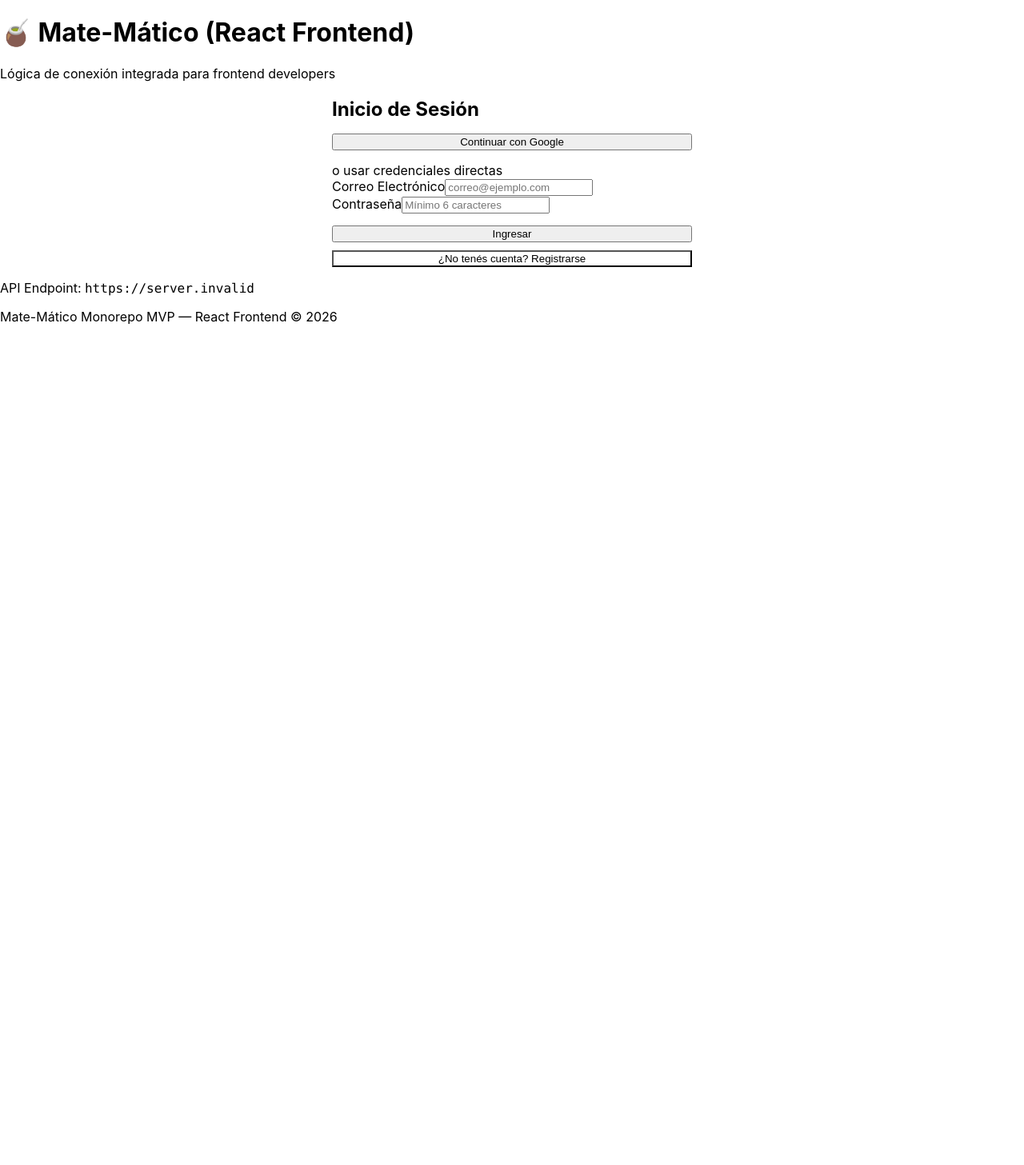
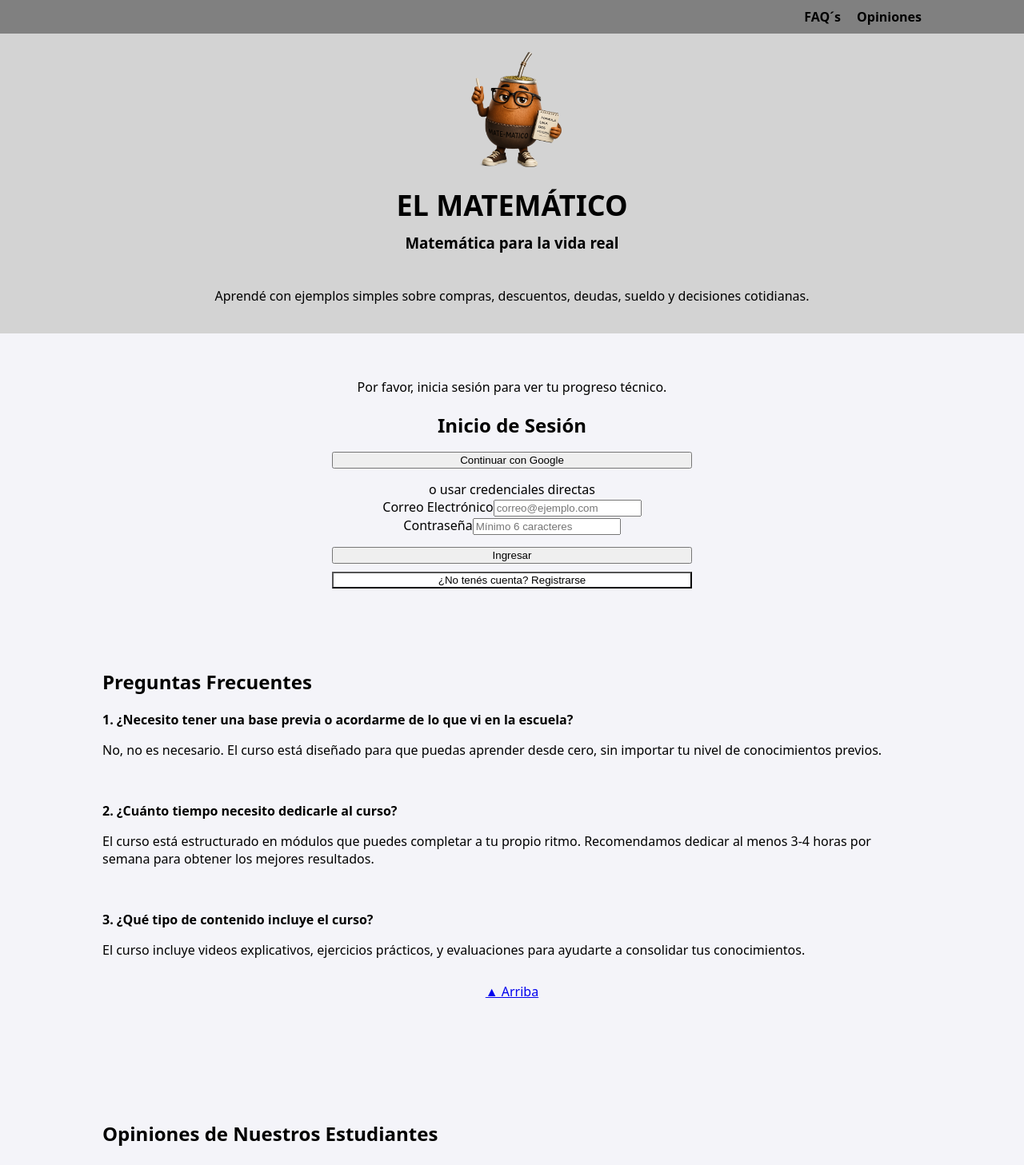
Before and after one commit to Innova-Lab-Mate-Matico/mate-matico, a React (Create React App) app in the folder frontend/: page / in a window 1280 px wide. Shown: the top 1457 px of the page at 80% size. Before the commit the page ends 800 px from the top, so only its background shows below. Built offline with nearby package versions, Linux system fonts and the light colour scheme; no server answers.

Commit message:
landing prueba Aless

```diff
--- a/frontend/src/App.css
+++ b/frontend/src/App.css
@@ -36,3 +36,102 @@
     transform: rotate(360deg);
   }
 }
+
+/* ==========================================
+    Estilos agregados de Aless (landing prueba)
+   ========================================== */
+
+body {
+    margin: 0;
+    padding: 0;
+    font-family: "DynaPuff", system-ui;
+    background-color: #f4f4f9; /* Fondo claro para dar contraste */
+}
+
+header {
+    display: flex;
+    flex-direction: column;
+    align-items: center;
+    justify-content: center;
+    background-color: lightgrey;
+    padding-top: 20px;
+    padding-bottom: 20px;
+    border-bottom: none;
+    text-align: center;
+}
+
+.logo {
+    width: 150px;
+    height: auto;
+    margin-bottom: 15px;
+}
+
+h1 {
+    font-family: "DynaPuff", system-ui;
+    font-size: 36px;
+    color: black;
+    margin: 5px 0;
+}
+
+h3 {
+    margin: 5px 0;
+}
+
+nav {
+    display: flex;
+    justify-content: flex-end;
+    align-items: center;
+    padding-right: 10%;
+    padding-top: 10px;
+    padding-bottom: 10px;
+    font-family: "DynaPuff", system-ui;
+    background-color: grey;
+}
+
+nav ul {
+    list-style: none;
+    display: flex;
+    margin: 0;
+    padding: 0;
+}
+
+nav ul li {
+    margin-right: 20px;
+}
+
+nav ul li:last-child {
+    margin-right: 0;
+}
+
+nav ul li a {
+    text-decoration: none;
+    font-weight: bold;
+    color: black; /* Color para los links del nav */
+    transition: color 0.2s;
+}
+
+nav ul li a:hover {
+    color: #e0e0e0;
+}
+
+section {
+    padding: 40px 10%;
+}
+
+.contenedor-volver {
+    text-align: center;
+    margin-top: 30px;
+    margin-bottom: 50px;
+}
+
+.link-volver {
+    color: #666;
+    text-decoration: none;
+    font-weight: bold;
+    font-size: 0.9rem;
+    transition: color 0.3s;
+}
+
+.link-volver:hover {
+    color: #000;
+}
--- a/frontend/src/App.js
+++ b/frontend/src/App.js
@@ -1,40 +1,16 @@
 
 import React, { useState, useEffect } from 'react';
+import './App.css'; // Tus estilos globales
 import Auth from './components/Auth';
 import Profile from './components/Profile';
 import Modules from './components/Modules';
 import Progress from './components/Progress';
 
-/*
-  MATE-MÁTICO — APLICACIÓN PRINCIPAL (REACT CLÁSICO)
-
-  Este archivo orquesta el estado global de la sesión del alumno.
-
-  FUNCIONES PRINCIPALES:
-  - Sincroniza tokens JWT de Firebase usando localStorage.
-  - Controla la navegación por pestañas (Perfil, Lecciones, Progreso).
-  - Realiza peticiones REST al backend.
-  - Gestiona autenticación tradicional y login con Google.
-  - Carga Firebase dinámicamente en el navegador.
-
-  IMPORTANTE:
-  Este proyecto utiliza React clásico (Create React App).
-  Las variables de entorno deben comenzar con:
-
-  REACT_APP_
-
-  Ejemplo:
-  REACT_APP_API_BASE_URL=
-  REACT_APP_FIREBASE_API_KEY=
-
-  El equipo frontend puede:
-  - reorganizar componentes,
-  - agregar React Router,
-  - usar Tailwind,
-  - mejorar el diseño,
-  - separar lógica en hooks,
-  sin modificar la lógica principal de autenticación.
-*/
+// --- TUS COMPONENTES INYECTADOS (Limpios sin Avance) ---
+import Header from './components/Header';
+import Navbar from './components/Navbar';
+import Faqs from './components/Faqs';
+import Opiniones from './components/Opiniones';
 
 // URL base de la API backend
 const API_BASE =
@@ -47,8 +23,7 @@ const firebaseClientConfig = {
   authDomain: process.env.REACT_APP_FIREBASE_AUTH_DOMAIN,
   projectId: process.env.REACT_APP_FIREBASE_PROJECT_ID,
   storageBucket: process.env.REACT_APP_FIREBASE_STORAGE_BUCKET,
-  messagingSenderId:
-    process.env.REACT_APP_FIREBASE_MESSAGING_SENDER_ID,
+  messagingSenderId: process.env.REACT_APP_FIREBASE_MESSAGING_SENDER_ID,
   appId: process.env.REACT_APP_FIREBASE_APP_ID,
 };
 
@@ -70,8 +45,7 @@ export default function App() {
   const [activeTab, setActiveTab] = useState('perfil');
 
   /*
-    Intentar recuperar sesión automáticamente
-    al iniciar la aplicación.
+    Intentar recuperar sesión automáticamente al iniciar la aplicación.
   */
   useEffect(() => {
     if (token) {
@@ -185,7 +159,6 @@ export default function App() {
 
   /*
     Carga dinámica del SDK Firebase.
-    Optimiza rendimiento inicial.
   */
   const getFirebaseAuth = async () => {
     if (firebaseAuthModule) {
@@ -266,7 +239,6 @@ export default function App() {
       }
 
       saveToken(data.idToken);
-
       loadUserProgress(data.idToken);
 
       setStatus(
@@ -275,7 +247,6 @@ export default function App() {
       );
 
       setUser(data.usuario);
-
       setActiveTab('perfil');
     } catch (err) {
       setStatus(err.message, false);
@@ -304,7 +275,6 @@ export default function App() {
       );
 
       saveToken(data.idToken);
-
       loadUserProgress(data.idToken);
 
       setStatus(
@@ -313,7 +283,6 @@ export default function App() {
       );
 
       setUser(data.usuario);
-
       setActiveTab('perfil');
     } catch (err) {
       setStatus(err.message, false);
@@ -363,7 +332,6 @@ export default function App() {
       );
 
       saveToken(data.idToken);
-
       loadUserProgress(data.idToken);
 
       setStatus(
@@ -380,7 +348,6 @@ export default function App() {
       );
 
       setUser(data.usuario);
-
       setActiveTab('perfil');
     } catch (err) {
       const friendlyMsg =
@@ -411,109 +378,60 @@ export default function App() {
   };
 
   return (
-    <div className="app-container">
-      {/* Header */}
-      <header className="header">
-        <div className="logo-section">
-          <h1>
-            🧉 Mate-Mático (React Frontend)
-          </h1>
+    <div className="app-container" id="arriba">
+      {/* 1. Navbar Oficial en la parte superior */}
+      <Navbar />
 
-          <p>
-            Lógica de conexión integrada
-            para frontend developers
-          </p>
-        </div>
-
-        {user && (
-          <div
-            style={{
-              marginTop: '10px',
-              fontSize: '14px',
-            }}
-          >
-            <span>
-              🔥 Racha activa:{' '}
-              {user.rachaDias ?? 0} días
-            </span>
-
-            {' | '}
-
-            <span>
-              ✨ Puntos:{' '}
-              {user.puntosTotales ?? 0} pts
-            </span>
-          </div>
-        )}
-      </header>
+      {/* 2. Tu cabecera oficial con la info del proyecto */}
+      <Header />
 
       {/* Main */}
       <main>
+        {/* CONEXIÓN REAL: Si el usuario NO está logueado, muestra aviso y Auth */}
         {!user ? (
-          <div
-            style={{
-              maxWidth: '450px',
-              margin: '0 auto',
-            }}
-          >
+          <section className="seccion-login-prompt" style={{ padding: '40px 10%', textAlign: 'center' }}>
+            <p>Por favor, inicia sesión para ver tu progreso técnico.</p>
+            <div style={{ maxWidth: '450px', margin: '20px auto 0' }}>
               <Auth
                 onLogin={handleLogin}
-              onGoogleLogin={
-                handleGoogleLogin
-              }
+                onGoogleLogin={handleGoogleLogin}
                 onRegister={handleRegister}
                 statusMsg={statusMsg}
                 isStatusOk={isStatusOk}
               />
             </div>
+          </section>
         ) : (
+          /* Si el usuario SÍ inició sesión, despliega directamente las pestañas */
           <div>
-            {/* Navegación */}
+            {/* Sistema de pestañas original del repositorio remoto */}
             <nav className="tab-bar">
               <button
                 type="button"
-                className={`tab-btn ${
-                  activeTab === 'perfil'
-                    ? 'active-tab'
-                    : ''
-                }`}
-                onClick={() =>
-                  setActiveTab('perfil')
-                }
+                className={`tab-btn ${activeTab === 'perfil' ? 'active-tab' : ''}`}
+                onClick={() => setActiveTab('perfil')}
               >
                 1. Mi Perfil
               </button>
 
               <button
                 type="button"
-                className={`tab-btn ${
-                  activeTab === 'lecciones'
-                    ? 'active-tab'
-                    : ''
-                }`}
-                onClick={() =>
-                  setActiveTab('lecciones')
-                }
+                className={`tab-btn ${activeTab === 'lecciones' ? 'active-tab' : ''}`}
+                onClick={() => setActiveTab('lecciones')}
               >
                 2. Lecciones y Ejercicios
               </button>
 
               <button
                 type="button"
-                className={`tab-btn ${
-                  activeTab === 'progreso'
-                    ? 'active-tab'
-                    : ''
-                }`}
-                onClick={() =>
-                  setActiveTab('progreso')
-                }
+                className={`tab-btn ${activeTab === 'progreso' ? 'active-tab' : ''}`}
+                onClick={() => setActiveTab('progreso')}
               >
                 3. Mi Progreso y Logros
               </button>
             </nav>
 
-            {/* Contenido */}
+            {/* Contenido de las pestañas */}
             <div className="layout-grid">
               {activeTab === 'perfil' && (
                 <Profile
@@ -529,13 +447,9 @@ export default function App() {
               {activeTab === 'lecciones' && (
                 <Modules
                   apiCall={apiCall}
-                  onAnswerSuccess={
-                    handleAnswerSuccess
-                  }
+                  onAnswerSuccess={handleAnswerSuccess}
                   progress={progress}
-                  onRefreshProgress={
-                    loadUserProgress
-                  }
+                  onRefreshProgress={loadUserProgress}
                 />
               )}
 
@@ -545,18 +459,17 @@ export default function App() {
             </div>
           </div>
         )}
+
+        {/* 3. Tus secciones informativas estáticas abajo del contenido dinámico */}
+        <Faqs />
+        <Opiniones />
       </main>
 
-      {/* Footer */}
+      {/* Footer Técnico del repositorio remoto */}
       <footer className="footer">
-        <p>
-          API Endpoint:{' '}
-          <code>{API_BASE}</code>
-        </p>
-
+        <p>API Endpoint: <code>{API_BASE}</code></p>
         <p style={{ marginTop: '5px' }}>
-          Mate-Mático Monorepo MVP —
-          React Frontend © 2026
+          Mate-Mático Monorepo MVP — React Frontend © 2026
         </p>
       </footer>
     </div>
--- /dev/null
+++ b/frontend/src/components/BotonAncla.js
@@ -0,0 +1,11 @@
+import React from 'react';
+
+function BotonAncla({ destino, children }) {
+    return (
+    <a href={`#${destino}`}>
+        {children}
+    </a>
+    );
+}
+
+export default BotonAncla;
--- /dev/null
+++ b/frontend/src/components/Faqs.js
@@ -0,0 +1,25 @@
+import React from 'react';
+import BotonAncla from './BotonAncla';
+
+export default function Faqs() {
+    return (
+    <section id="faqs">
+        <h2>Preguntas Frecuentes</h2>
+
+        <p><strong>1. ¿Necesito tener una base previa o acordarme de lo que vi en la escuela?</strong></p>
+        <p>No, no es necesario. El curso está diseñado para que puedas aprender desde cero, sin importar tu nivel de conocimientos previos.</p>
+        <br />
+
+        <p><strong>2. ¿Cuánto tiempo necesito dedicarle al curso?</strong></p>
+        <p>El curso está estructurado en módulos que puedes completar a tu propio ritmo. Recomendamos dedicar al menos 3-4 horas por semana para obtener los mejores resultados.</p>
+        <br />
+
+        <p><strong>3. ¿Qué tipo de contenido incluye el curso?</strong></p>
+        <p>El curso incluye videos explicativos, ejercicios prácticos, y evaluaciones para ayudarte a consolidar tus conocimientos.</p>
+
+        <div className="contenedor-volver">
+            <BotonAncla destino="arriba">▲ Arriba</BotonAncla>
+        </div>
+    </section>
+    );
+}
--- /dev/null
+++ b/frontend/src/components/Header.js
@@ -0,0 +1,13 @@
+import React from 'react';
+
+export default function Header() {
+    return (
+        <header id="arriba">
+        <img class="logo" src="./img/matemático.png" alt="el matemático" />
+        <h1>EL MATEMÁTICO</h1>
+        <h3>Matemática para la vida real</h3>
+        <br />
+        <p>Aprendé con ejemplos simples sobre compras, descuentos, deudas, sueldo y decisiones cotidianas.</p>
+        </header>
+    );
+}
--- /dev/null
+++ b/frontend/src/components/Navbar.js
@@ -0,0 +1,14 @@
+import React from 'react';
+import BotonAncla from './BotonAncla';
+
+export default function Navbar() {
+    return (
+        <nav>
+        <ul>
+            <li><BotonAncla destino="faqs">FAQ´s</BotonAncla></li>
+            <li><BotonAncla destino="opiniones">Opiniones</BotonAncla></li>
+
+        </ul>
+        </nav>
+    );
+}
--- /dev/null
+++ b/frontend/src/components/Opiniones.js
@@ -0,0 +1,17 @@
+import React from 'react';
+import BotonAncla from './BotonAncla';
+
+export default function Opiniones() {
+    return (
+        <section id="opiniones">
+        <h2>Opiniones de Nuestros Estudiantes</h2>
+        <p>"El curso de El Matemático me ha ayudado a entender conceptos que antes me parecían imposibles. ¡Recomiendo este curso a todos!" - Ana G.</p>
+        <p>"Gracias a este curso, he mejorado mis habilidades matemáticas y ahora me siento más seguro en mis estudios." - Carlos M.</p>
+        <p>"El contenido es claro y fácil de seguir. Me encanta la forma en que se explican los temas." - Laura S.</p>
+
+        <div className="contenedor-volver">
+            <BotonAncla destino="arriba">▲ Arriba</BotonAncla>
+        </div>
+        </section>
+    );
+}
```
Also changed, not shown: frontend/public/img/matemático.png (added), 1 other file (tests, documents, lock files or other folders). Lines whose indentation alone changed are shown as unchanged.
